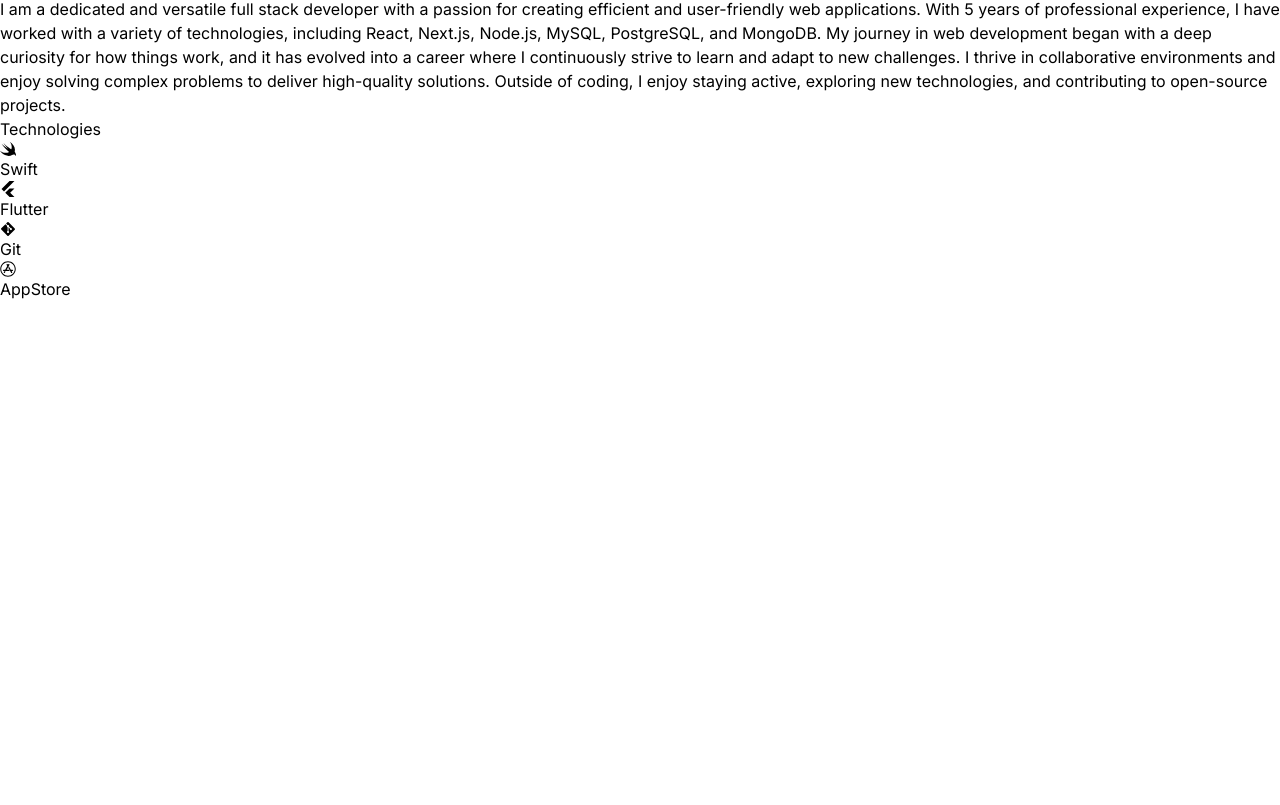
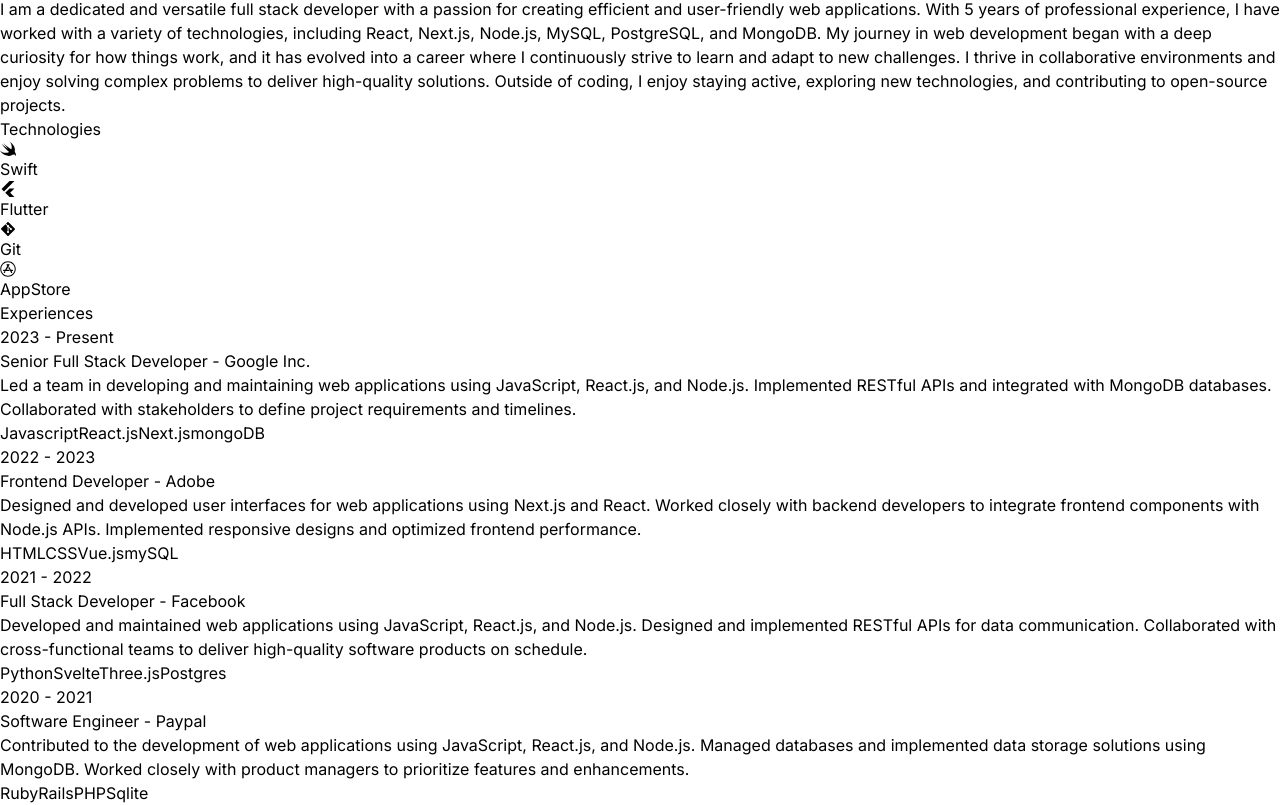
Before and after one commit to LauvEdward/portfolio-edward-lauv, a React (Vite) app: page / in a window 1280 px wide. Shown: the part 1645-2450 px from the top of the page. Before the commit the page ends 1946 px from the top, so only its background shows below. Built offline with nearby package versions, Linux system fonts and the light colour scheme.

Commit message:
add feature experiences

```diff
--- a/src/App.jsx
+++ b/src/App.jsx
@@ -2,6 +2,7 @@ import {NavBar} from './components/NavBar'
 import {Hero} from './components/Hero'
 import {About} from './components/About'
 import {Technologies} from "./components/Technologies";
+import { Experiences } from "./components/Experiences.jsx";
 
 const App = () => {
     return (
@@ -15,6 +16,7 @@ const App = () => {
                 <Hero/>
                 <About/>
                 <Technologies/>
+                <Experiences/>
             </div>
         </div>
     )
--- /dev/null
+++ b/src/components/Experiences.jsx
@@ -0,0 +1,28 @@
+import {EXPERIENCES} from "../constants/index.js"
+
+export const Experiences = () => {
+    return (
+        <div className="border-b border-neutral-500 p-4">
+            <h1 className="text-center text-4xl pb-10">Experiences</h1>
+            <div>
+                {EXPERIENCES.map((EXPERIENCE, i) => (
+                    <div key={i} className="border-neutral-500 flex flex-wrap lg:justify-center">
+                        <div className="w-full lg:w-1/4">
+                            <p className="text-neutral-400 text-sm">{EXPERIENCE.year}</p>
+                        </div>
+                        <div className="w-full max-w-xl lg:w-3/4">
+                            <h4 className="text-2xl">{EXPERIENCE.role} - {EXPERIENCE.company}</h4>
+                            <p className="pt-5">{EXPERIENCE.description}</p>
+                            <div className="flex flex-wrap">
+                                {EXPERIENCE.technologies.map((technology, i) => (
+                                    <span key={i} className="mr-2 mt-4 px-2 py-1 rounded bg-neutral-700 text-sm text-purple-600">{technology}
+                                    </span>
+                                ))}
+                            </div>
+                        </div>
+                    </div>
+                ))}
+            </div>
+        </div>
+    );
+}
```
